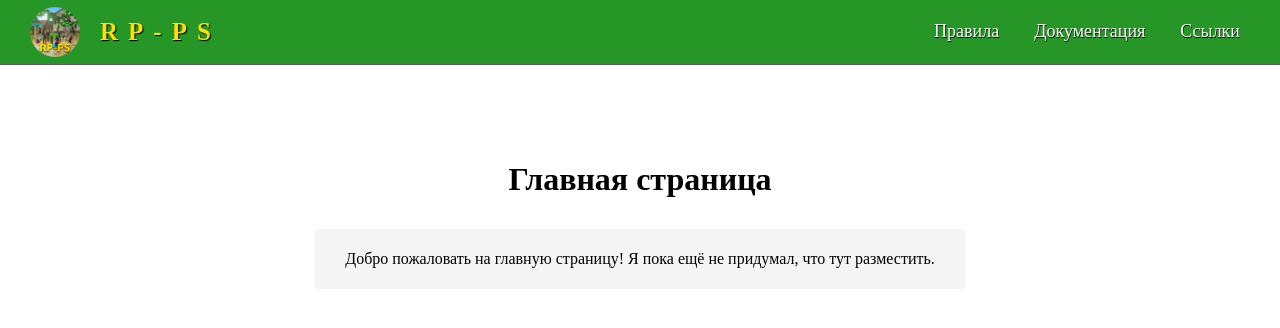
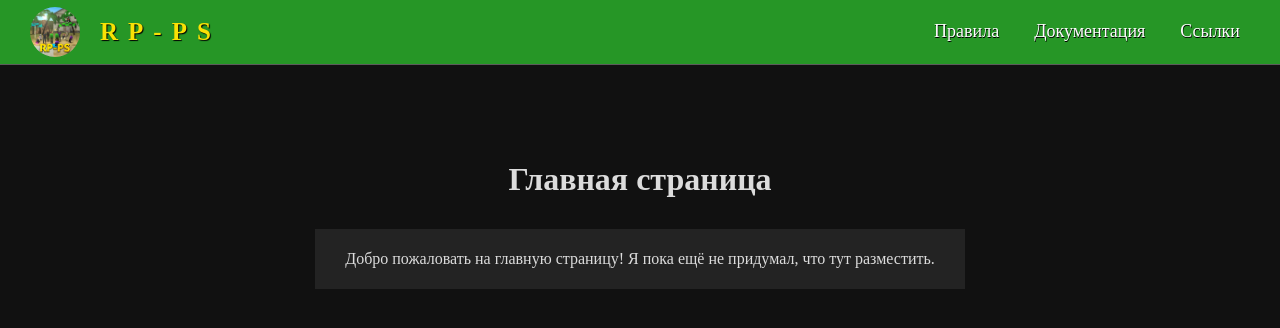
Before and after one commit to RP-PS/RP-PS.github.io, a Jekyll site: the page built from index.md, in a window 1280 px wide. Shown: the top 328 px of the page. Built offline with Jekyll 4.4.1, drawn with Linux system fonts in a browser that asks for light colours.

Commit message:
FEAT: Тёмная тема :sunglasses:

```diff
--- a/css/style.css
+++ b/css/style.css
@@ -1,6 +1,6 @@
 html {
     box-sizing: border-box;
-    background-color: #ffff;
+    background-color: #111111;
 }
 
 a {
@@ -104,6 +104,7 @@ header {
     padding: 0;
     padding-top: 30px;
     padding-bottom: 50px;
+    color: rgb(220,220,220)
 }
 
 .main__inner {
@@ -118,7 +119,7 @@ header {
     margin-right: auto;
     padding-left: 30px;
     padding-right: 30px;
-    background-color: rgb(245, 245, 245);
+    background-color: rgb(35, 35, 35);
 }
 
 .content h1:first-child, .content h2:first-child, .content h3:first-child, .content h4:first-child {
@@ -184,6 +185,7 @@ header {
 .error-container {
     width: 100%;
     height: 100%;
+    color: rgb(220,220,220);
     display: flex;
     flex-direction: column;
     justify-content: center;
```
